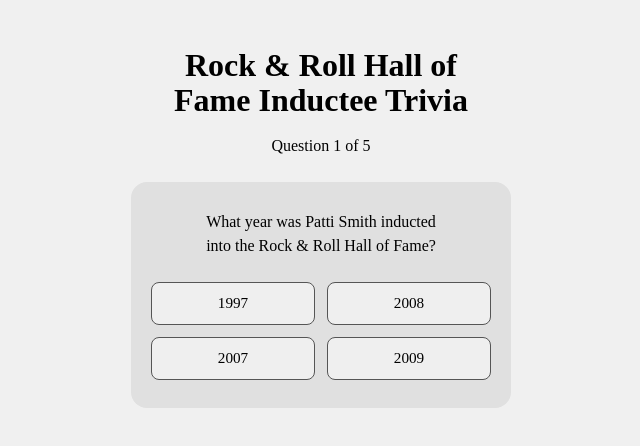
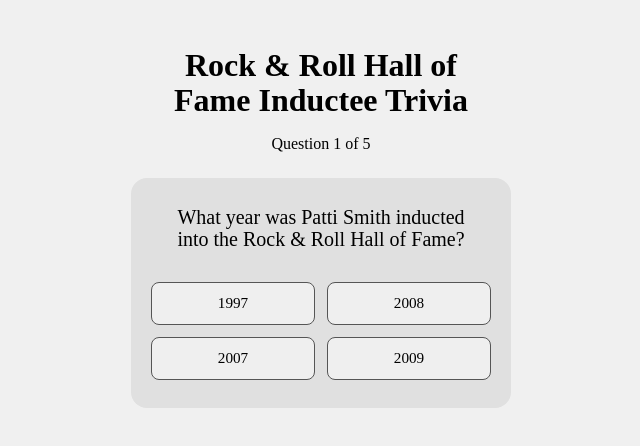
Before and after one commit to DevLoggith/rock-hall-inductee-react-quiz, a React (Vite) app: page / in a window 1280 px wide. Shown: the top 446 px of the page, without its empty margins (319-959 px from the left). Built offline with nearby package versions, Linux system fonts and the light colour scheme.

Commit message:
create question-card class & apply styling
adjust global line-heigh setting

```diff
--- a/src/App.css
+++ b/src/App.css
@@ -23,25 +23,31 @@
 }
 
 /* ── Question Card ── */
-article {
+.question-card {
     background-color: #e0e0e0;
     border-radius: 1rem;
     padding: 1.75rem 1.25rem;
     max-width: 380px;
     display: flex;
     flex-direction: column;
-    gap: 1.5rem;
+    text-wrap: balance;
 }
 
-article > h2 {
-    font-size: 1rem;
+.question-card > h2 {
+    font-size: 1.25rem;
     font-weight: normal;
-    text-align: center;
-    line-height: 1.5;
+    margin-bottom: 2rem;
+}
+
+.question-card > p {
+    margin-bottom: 0.75rem;
+}
+.question-card > p:last-of-type {
+    margin-bottom: 1.5rem;
 }
 
 /* ── Answer Button Grid ── */
-article > ul {
+.question-card > ul {
     display: grid;
     grid-template-columns: 1fr 1fr;
     gap: 0.75rem;
--- a/src/components/QuestionCard.jsx
+++ b/src/components/QuestionCard.jsx
@@ -43,7 +43,7 @@
 	}
 
 	return (
-		<article>
+		<article className="question-card">
 			<h2>{headerText}</h2>
 			{selectedAnswer ? <p>{responseText}</p> : null}
 			{selectedAnswer && priorNoms.length > 0 ? <p>{priorNomText}</p> : null}
--- a/src/index.css
+++ b/src/index.css
@@ -29,7 +29,7 @@
 /* Set core body defaults */
 body {
     min-height: 100vh;
-    line-height: 1.5;
+    line-height: 1.25;
 }
 
 /* Set shorter line heights on headings and interactive elements */
```
